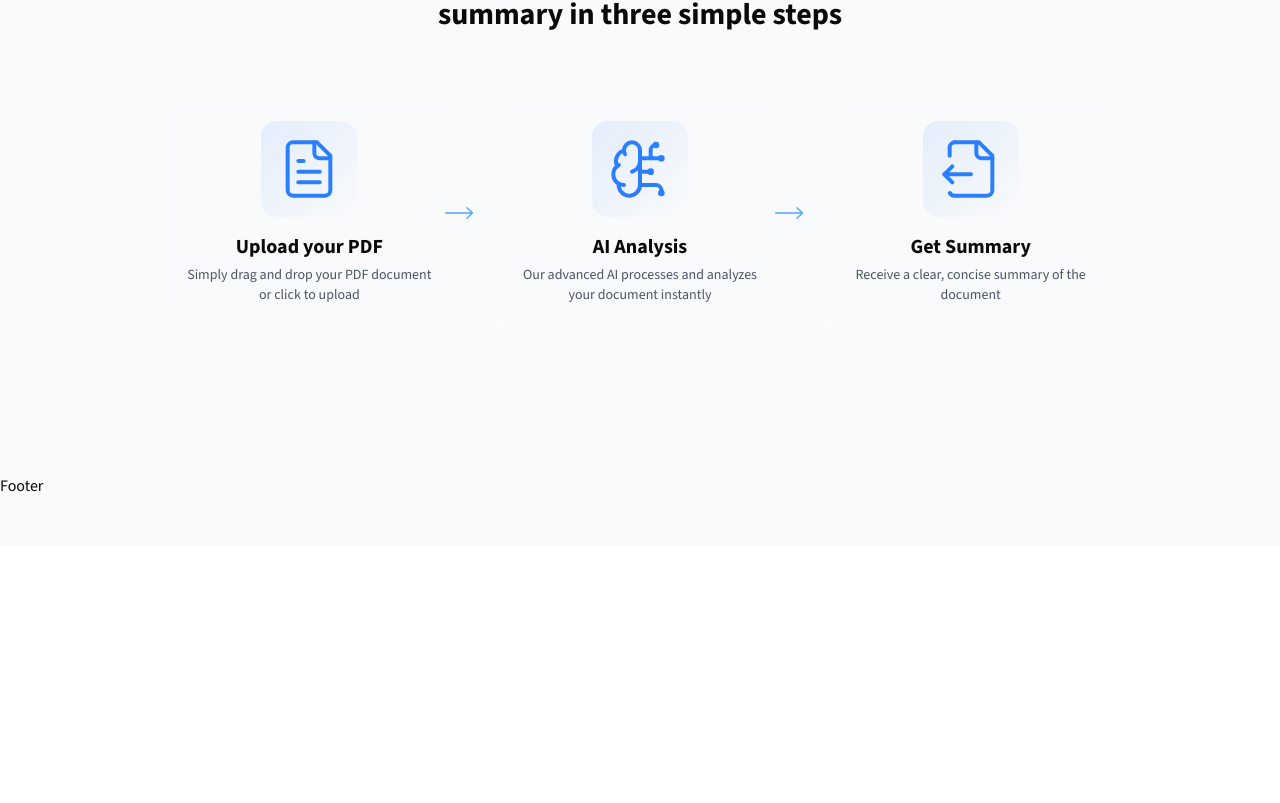
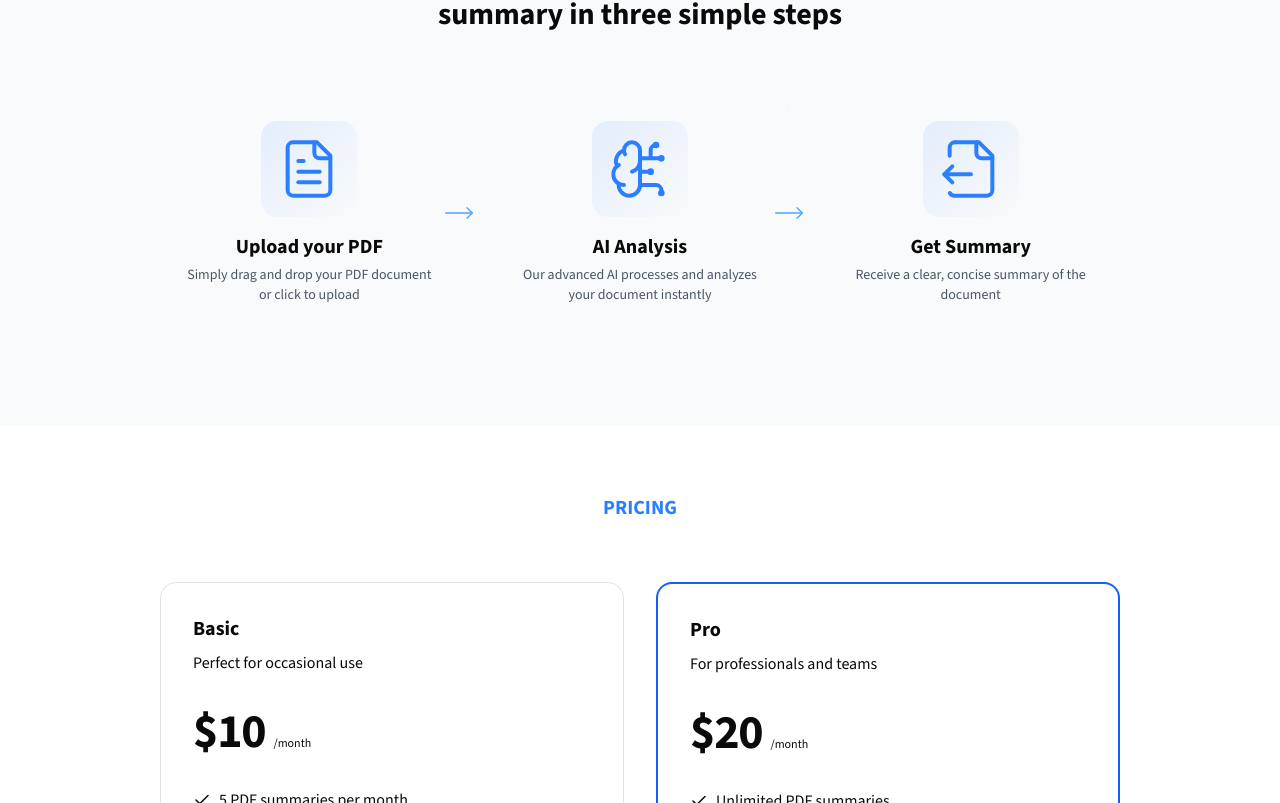
Before and after one commit to mohdabdulrahman297/saas-project, a Next.js app: page / in a window 1280 px wide. Shown: the part 1997-2800 px from the top of the page. Before the commit the page ends 2543 px from the top, so only its background shows below. Built offline with nearby package versions, Linux system fonts and the light colour scheme; no server answers.

Commit message:
Pricing Section

```diff
--- a/app/page.tsx
+++ b/app/page.tsx
@@ -3,6 +3,7 @@
 import DemoSection from "@/components/home/demo-section";
 import HeroSection from "@/components/home/hero-section";
 import HowItWorksSection from "@/components/home/how-it-works-section";
+import PricingSection from "@/components/home/pricing-section";
 
 export default function Home() {
   return (
@@ -12,6 +13,7 @@
         <HeroSection />
         <DemoSection/>
         <HowItWorksSection />
+        <PricingSection />
       </div>
       {/* <DemoSection />
       <HowItWorksSection />
--- /dev/null
+++ b/components/home/pricing-section.tsx
@@ -0,0 +1,127 @@
+import { cn } from "@/lib/utils";
+import {
+  containerVariants,
+  itemVariants,
+  pricingPlans,
+} from "@/utils/constraints";
+import { ArrowRight, CheckIcon } from "lucide-react";
+import Link from "next/link";
+import { MotionDiv, MotionSection } from "../common/motion-wrapper";
+
+interface PriceType {
+  name: string;
+  price: number;
+  description: string;
+  items: string[];
+  id: string;
+  paymentLink: string;
+  priceId: string;
+}
+
+const listVariant = {
+  hidden: { opacity: 0, x: -20 },
+  visible: {
+    opacity: 1,
+    x: 0,
+    transition: { type: "spring", damping: 20, stiffness: 100 },
+  },
+};
+
+const PricingCard = ({
+  name,
+  price,
+  description,
+  items,
+  id,
+  paymentLink,
+}: PriceType) => {
+  return (
+    <MotionDiv
+      variants={listVariant}
+      whileHover={{ scale: 1.02 }}
+      className="relative w-full max-w-lg hover:scale-105 hover:transition-all duration-300"
+    >
+      <div
+        className={cn(
+          "relative flex flex-col h-full gap-4 lg:gap-8 z-10 p-8 border-[1px] border-gray-500/20 rounded-2xl",
+          id === "pro" && "border-blue-600 gap-5 border-2"
+        )}
+      >
+        <MotionDiv
+          variants={listVariant}
+          className="flex justify-between items-center gap-4"
+        >
+          <div>
+            <p className="text-lg lg:text-xl font-bold capitalize">{name}</p>
+            <p className="text-base-content/80 mt-2">{description}</p>
+          </div>
+        </MotionDiv>
+
+        <MotionDiv variants={listVariant} className="flex gap-2">
+          <p className="text-5xl tracking-tight font-extrabold">${price}</p>
+          <div className="flex flex-col justify-end mb-[4px]">
+            <p className="text-xs">/month</p>
+          </div>
+        </MotionDiv>
+
+        <MotionDiv
+          variants={listVariant}
+          className="space-y-2.5 leading-relaxed text-base flex-1/2"
+        >
+          {items.map((item, idx) => (
+            <li key={idx} className="flex items-center gap-2">
+              <CheckIcon size={18} />
+              <span>{item}</span>
+            </li>
+          ))}
+        </MotionDiv>
+
+        <MotionDiv
+          variants={listVariant}
+          className="space-y-2 flex justify-center w-full"
+        >
+          <Link
+            href={paymentLink}
+            className={cn(
+              "w-full rounded-full flex items-center justify-center gap-2 bg-gradient-to-r from-blue-800 to-blue-500 hover:from-blue-500 hover:to-blue-800 text-white border-2 py-2 transition-all",
+              id === "pro"
+                ? "border-blue-900"
+                : "border-blue-100 from-blue-400 to-blue-500"
+            )}
+          >
+            Buy Now <ArrowRight size={18} />
+          </Link>
+        </MotionDiv>
+      </div>
+    </MotionDiv>
+  );
+};
+
+export default function PricingSection() {
+  return (
+    <MotionSection
+      variants={containerVariants}
+      initial="hidden"
+      whileInView="visible"
+      viewport={{ once: true, margin: "-100px" }}
+      className="relative overflow-hidden "
+      id="pricing"
+    >
+      <div className="py-12 lg:py-24 max-w-5xl mx-auto px-4 sm:px-6 lg:px-8 lg:pt-12">
+        <MotionDiv
+          variants={itemVariants}
+          className="flex items-center justify-center w-full pb-12"
+        >
+          <h2 className="uppercase font-bold text-xl mb-8 text-blue-500">
+            Pricing
+          </h2>
+        </MotionDiv>
+        <div className="relative flex justify-center flex-col lg:flex-row items-center lg:items-stretch gap-8">
+          {pricingPlans.map((plan) => (
+            <PricingCard key={plan.id} {...plan} />
+          ))}
+        </div>
+      </div>
+    </MotionSection>
+  );
+}
--- a/utils/constraints.ts
+++ b/utils/constraints.ts
@@ -2,7 +2,7 @@
 export const pricingPlans = [
   {
     name: "Basic",
-    price: 49,
+    price: 10,
     description: "Perfect for occasional use",
     items: [
       "5 PDF summaries per month",
@@ -15,7 +15,7 @@
   },
   {
     name: "Pro",
-    price: 129,
+    price: 20,
     description: "For professionals and teams",
     items: [
       "Unlimited PDF summaries",
```
